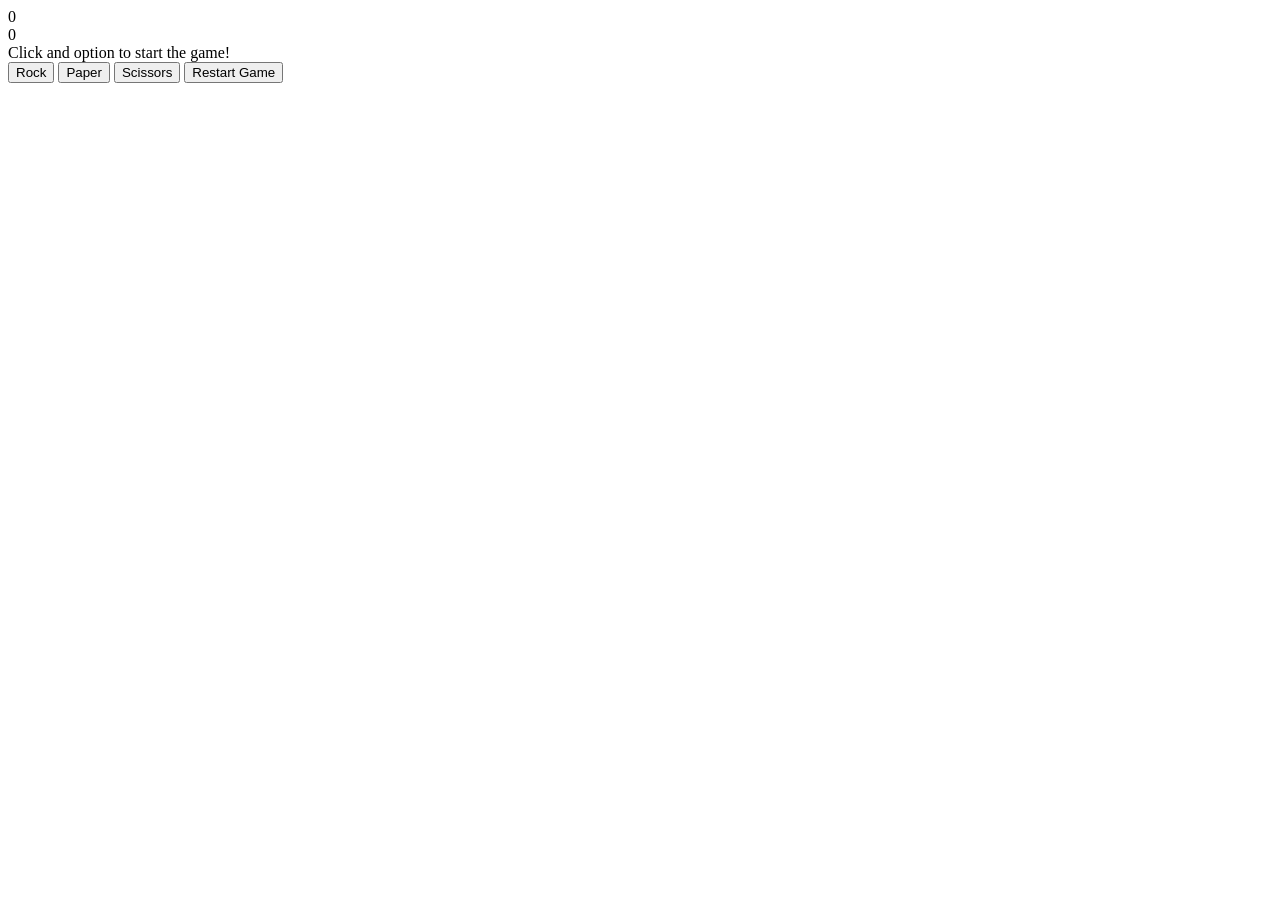
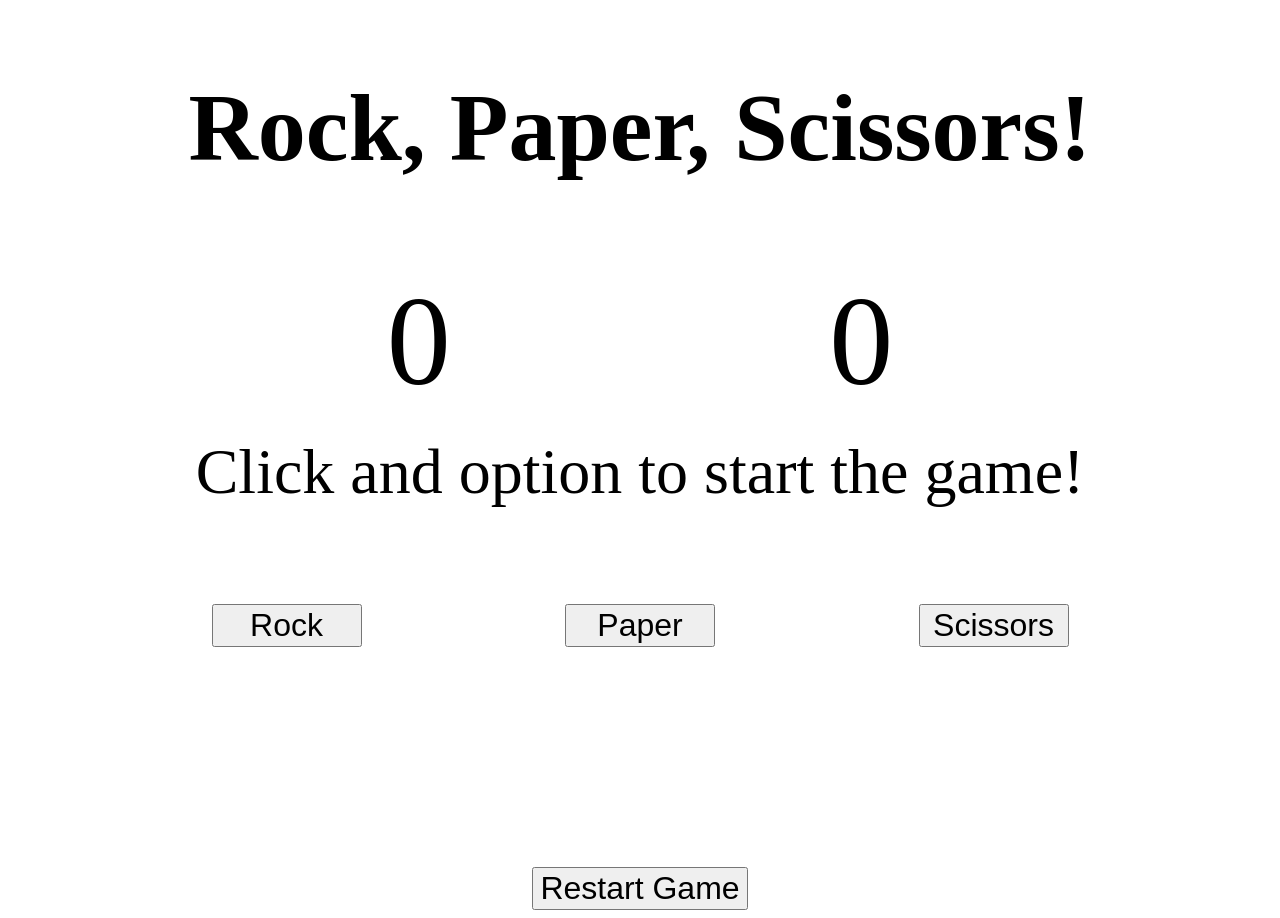
Before and after one commit to DiscipleZero7/Rock-Paper-Scissors, a plain HTML site: page index.html in a window 1280 px wide. Before the commit the page ends 800 px from the top, so only its background shows below. Drawn offline with Linux system fonts and the light colour scheme.

Commit message:
Add basic CSS to clean up presenation. Need to refactor CSS with cleaner flexbox

```diff
--- a/index.html
+++ b/index.html
@@ -4,16 +4,23 @@
     <meta charset="UTF-8">
     <meta name="viewport" content="width=device-width, initial-scale=1.0">
     <title>Rock, Paper, Scissors!</title>
+    <link rel="stylesheet" href="styles.css">
 </head>
 <body>
-    <div id="player-score">0</div>
-    <div id="computer-score">0</div>
-    <div id="results">Click and option to start the game!</div>
-    <button id="rock" class="option">Rock</button>
-    <button id="paper" class="option">Paper</button>
-    <button id="scissors" class="option">Scissors</button>
-    <button id="restart" onClick="window.location.reload();">Restart Game</button>
-
+    <div class="container">
+        <h1>Rock, Paper, Scissors!</h1>
+        <div class="scores">
+            <div id="player-score" class="number">0</div>
+            <div id="computer-score" class="number">0</div>
+        </div>
+        <div id="results">Click and option to start the game!</div>
+        <div class="buttons-container">
+            <button id="rock" class="option">Rock</button>
+            <button id="paper" class="option">Paper</button>
+            <button id="scissors" class="option">Scissors</button>
+        </div>
+        <button id="restart" onClick="window.location.reload();">Restart Game</button>
+    </div>
     <script src="script.js"></script>
 </body>
 </html>
--- /dev/null
+++ b/styles.css
@@ -0,0 +1,42 @@
+h1 {
+    text-align: center;
+    font-size: 6rem;
+}
+
+.container {
+    display: flex;
+    flex-direction: column;
+    gap: 20px;
+}
+
+.scores {
+    display: flex;
+    justify-content: space-evenly;
+}
+
+.number {
+    font-size: 8rem;;
+}
+
+#results {
+    text-align: center;
+    font-size: 4rem;
+    margin-bottom: 75px;
+}
+
+.buttons-container {
+    display: flex;
+    justify-content: space-evenly;
+    margin-bottom: 200px;
+}
+
+.option {
+    font-size: 2rem;
+    width: 150px;
+
+}
+
+#restart {
+    font-size: 2rem;
+    align-self: center;
+}
```
